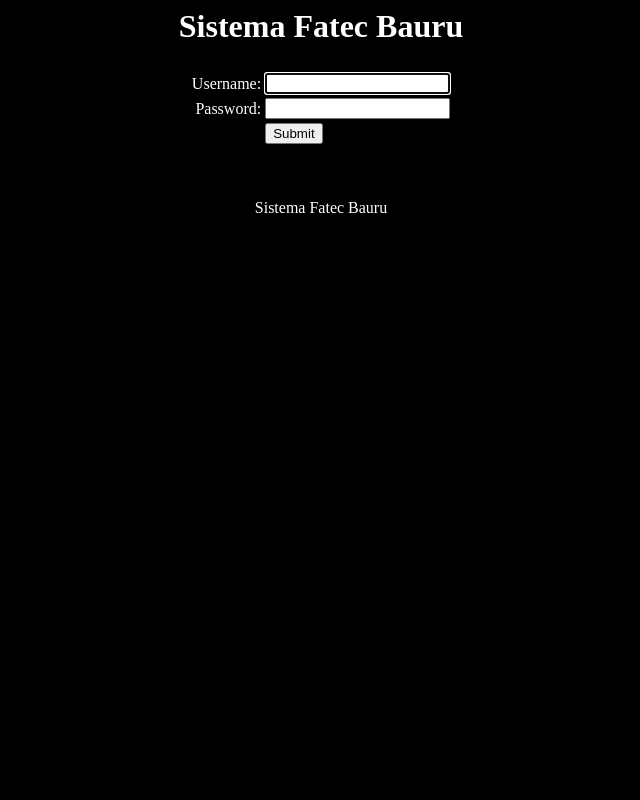
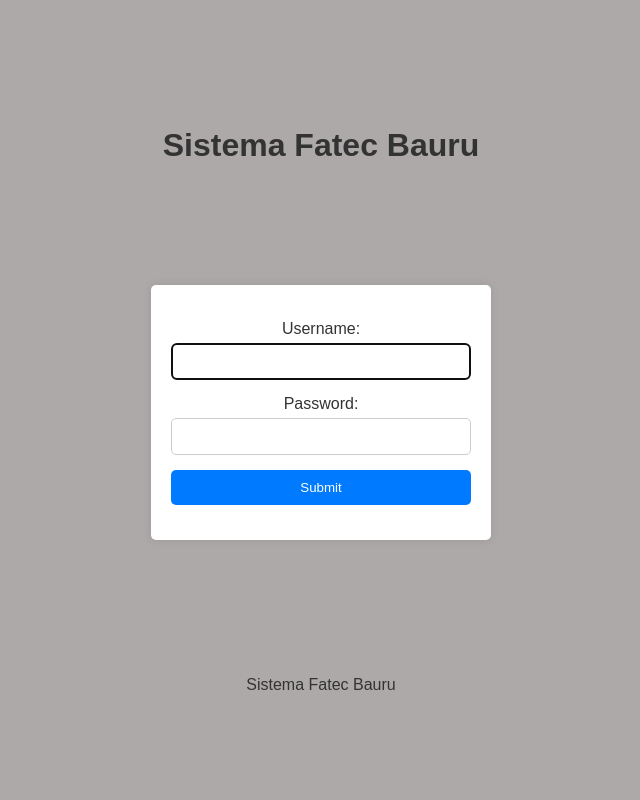
Before and after one commit to claythonRemboski/phpFatec, a PHP site: page /admin/login.php in a window 1280 px wide. Shown: the whole page, without its empty margins (319-959 px from the left). Run offline with PHP 8.4, Linux system fonts and the light colour scheme; some libraries are stand-ins or nearby versions.

Commit message:
Alterando login e estilos

```diff
--- a/src/sistema/admin/func/function.php
+++ b/src/sistema/admin/func/function.php
@@ -1,31 +1,37 @@
 <?php
 
-function contaValida($username, $password) {
-	$dbObj = new mysql();
-	$sql = "SELECT * FROM conta WHERE usuario = '".$username."' AND senha = MD5('$password')";
-	$result = $dbObj->query($sql);
+function contaValida($username, $password)
+{
+	$dbObj = new Postgres();
+	$sql = "SELECT * FROM conta WHERE usuario = :username AND senha = MD5(:password)";
+	$params = array(':username' => $username, ':password' => $password);
+	$result = $dbObj->query($sql, $params);
 	if ($result) {
-		if ($row = mysqli_fetch_assoc($result)) {
+		if (!empty($result)) {
 			return true;
 		}
 	}
 	return false;
 }
 
-function registraConta($username) {
+
+function registraConta($username)
+{
 	session_start();
 	session_unset();
-	$dbObj = new mysql();
-	$sql = "SELECT * FROM conta WHERE usuario = '".$username."'";
-	$result = $dbObj->query($sql);
+	$dbObj = new Postgres();
+	$sql = "SELECT * FROM conta WHERE usuario = :username";
+	$params = array(':username' => $username);
+	$result = $dbObj->query($sql, $params);
 	if ($result) {
-		if ($row = mysqli_fetch_assoc($result)) {
+		if ($row = $result[0]) {
 			$_SESSION["CONTA_ID"] = $row["id"];
 		}
 	}
 }
 
-function logout() {
+function logout()
+{
 	session_start();
 	session_unset();
 	session_destroy();
@@ -33,12 +39,11 @@ function logout() {
 	exit;
 }
 
-function validaSessao() {
+function validaSessao()
+{
 	session_start();
 	if (empty($_SESSION["CONTA_ID"])) {
 		header("Location: ./login.php");
 		exit;
 	}
 }
-
-?>
--- a/src/sistema/admin/login.php
+++ b/src/sistema/admin/login.php
@@ -1,7 +1,7 @@
 <?php
 
 include("../config/config.php");
-include(SITE_ROOT."/admin/config/config.php");
+include(SITE_ROOT . "/admin/config/config.php");
 
 if ($_SERVER["REQUEST_METHOD"] == "POST") {
 	if (contaValida($_POST["username"], $_POST["password"])) {
@@ -14,38 +14,26 @@ if ($_SERVER["REQUEST_METHOD"] == "POST") {
 }
 
 
-include(SITE_ROOT."/layout/header.php");
+include(SITE_ROOT . "/layout/header.php");
 
 ?>
+<link rel="stylesheet" type="text/css" href="<?= SITE_URL; ?>/layout/login.css">
 
-<form name="formLogin" method="POST">
-	<table align="center">
-		<tr>
-			<td colspan="2">
-	<?=isset($mensagem)?$mensagem:"";?>
-			</td>
-		</tr>
-		<tr>
-			<td align="right">Username:</td>
-			<td>
-	<input type="text" name="username"
-		value="<?=isset($username)?$username:"";?>">
-			</td>
-		</tr>
-		<tr>
-			<td align="right">Password:</td>
-			<td>
-	<input type="password" name="password"
-		value="<?=isset($password)?$password:"";?>">
-			</td>
-		</tr>
-		<tr>
-			<td>&nbsp</td>
-			<td>
-	<input type="submit" name="submit" value="Submit">
-			</td>
-		</tr>
-	</table>
+<form name="formLogin" method="POST" class="login-form">
+	<div class="form-group">
+		<?= isset($mensagem) ? $mensagem : ""; ?>
+	</div>
+	<div class="form-group">
+		<label for="username">Username:</label>
+		<input type="text" name="username" id="username" value="<?= isset($username) ? $username : ""; ?>">
+	</div>
+	<div class="form-group">
+		<label for="password">Password:</label>
+		<input type="password" name="password" id="password" value="<?= isset($password) ? $password : ""; ?>">
+	</div>
+	<div class="form-group">
+		<button type="submit" name="submit">Submit</button>
+	</div>
 </form>
 <script language="JavaScript" type="text/javascript">
 	<!--
@@ -54,12 +42,13 @@ include(SITE_ROOT."/layout/header.php");
 	} else {
 		document.formLogin.username.focus();
 	}
-	//-->
+	//
+	-->
 </script>
 
 
 <?php
 
-include(SITE_ROOT."/layout/footer.php");
+include(SITE_ROOT . "/layout/footer.php");
 
 ?>
--- a/src/sistema/class/postgres.php
+++ b/src/sistema/class/postgres.php
@@ -13,17 +13,17 @@ class Postgres
 
             // Configura o modo de erro do PDO para lançar exceções
             $this->pdo->setAttribute(PDO::ATTR_ERRMODE, PDO::ERRMODE_EXCEPTION);
-
         } catch (PDOException $e) {
             // Em caso de erro, exibe a mensagem de erro
             die("Erro na conexão: " . $e->getMessage());
         }
     }
 
-    function query($query)
+    function query($query, $params = [])
     {
         try {
-            $stmt = $this->pdo->query($query);
+            $stmt = $this->pdo->prepare($query);
+            $stmt->execute($params);
             return $stmt->fetchAll(PDO::FETCH_ASSOC);
         } catch (PDOException $e) {
             // Em caso de erro, exibe a mensagem de erro
--- a/src/sistema/layout/admin.css
+++ b/src/sistema/layout/admin.css
@@ -1,4 +1,19 @@
 body {
-	background-color: black;
-	color: white;
+	background-color: #f7f7f7;
+	/* Cor de fundo suave */
+	color: #333333;
+	/* Cor do texto neutra para melhor contraste */
+	font-family: Arial, sans-serif;
+	/* Fonte mais comum e legível */
+	margin: 0;
+	/* Remover margens padrão */
+	padding: 0;
+	/* Remover preenchimento padrão */
+	align-items: center;
+	justify-content: center;
+	height: 100vh;
+	margin: 0;
+	font-family: Arial, sans-serif;
+	flex-direction: column;
+	display: flex;
 }
--- /dev/null
+++ b/src/sistema/layout/login.css
@@ -0,0 +1,65 @@
+/* Estilos gerais */
+body {
+    font-family: Arial, sans-serif;
+    background-color: #aea9a9;
+    /* Cor de fundo da página */
+    color: #333;
+    /* Cor do texto */
+    font-family: Arial, sans-serif;
+	/* Fonte mais comum e legível */
+	margin: 0;
+	/* Remover margens padrão */
+	padding: 0;
+	/* Remover preenchimento padrão */
+	align-items: center;
+	justify-content: center;
+	height: 100vh;
+	margin: 0;
+	font-family: Arial, sans-serif;
+	flex-direction: column;
+	display: flex;
+}
+
+.login-form {
+    width: 300px;
+    margin: 100px auto;
+    padding: 20px;
+    background-color: #fff;
+    /* Cor de fundo do formulário */
+    border-radius: 5px;
+    /* Bordas arredondadas */
+    box-shadow: 0px 0px 10px rgba(0, 0, 0, 0.1);
+    /* Sombra suave */
+}
+
+.form-group {
+    margin-bottom: 15px;
+}
+
+label {
+    display: block;
+    margin-bottom: 5px;
+}
+
+input[type="text"],
+input[type="password"],
+button {
+    width: 100%;
+    padding: 10px;
+    border: 1px solid #ccc;
+    border-radius: 5px;
+}
+
+button {
+    background-color: #007bff;
+    /* Cor de fundo do botão */
+    color: #fff;
+    /* Cor do texto do botão */
+    border: none;
+    cursor: pointer;
+}
+
+button:hover {
+    background-color: #0056b3;
+    /* Altera a cor de fundo quando o mouse passa por cima */
+}
```
Also changed, not shown: src/sistema/layout/user.css (+17 -2 lines).
